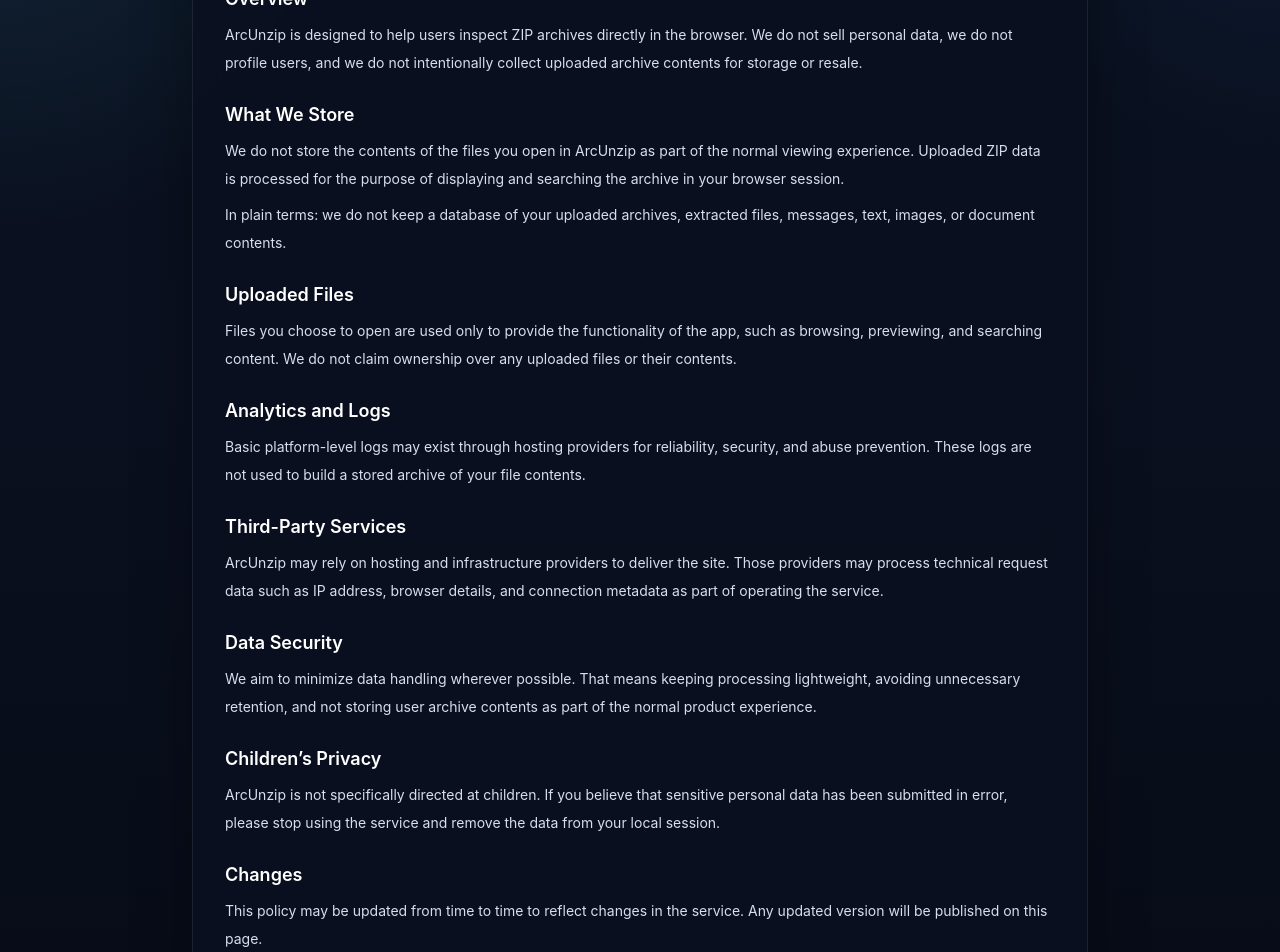
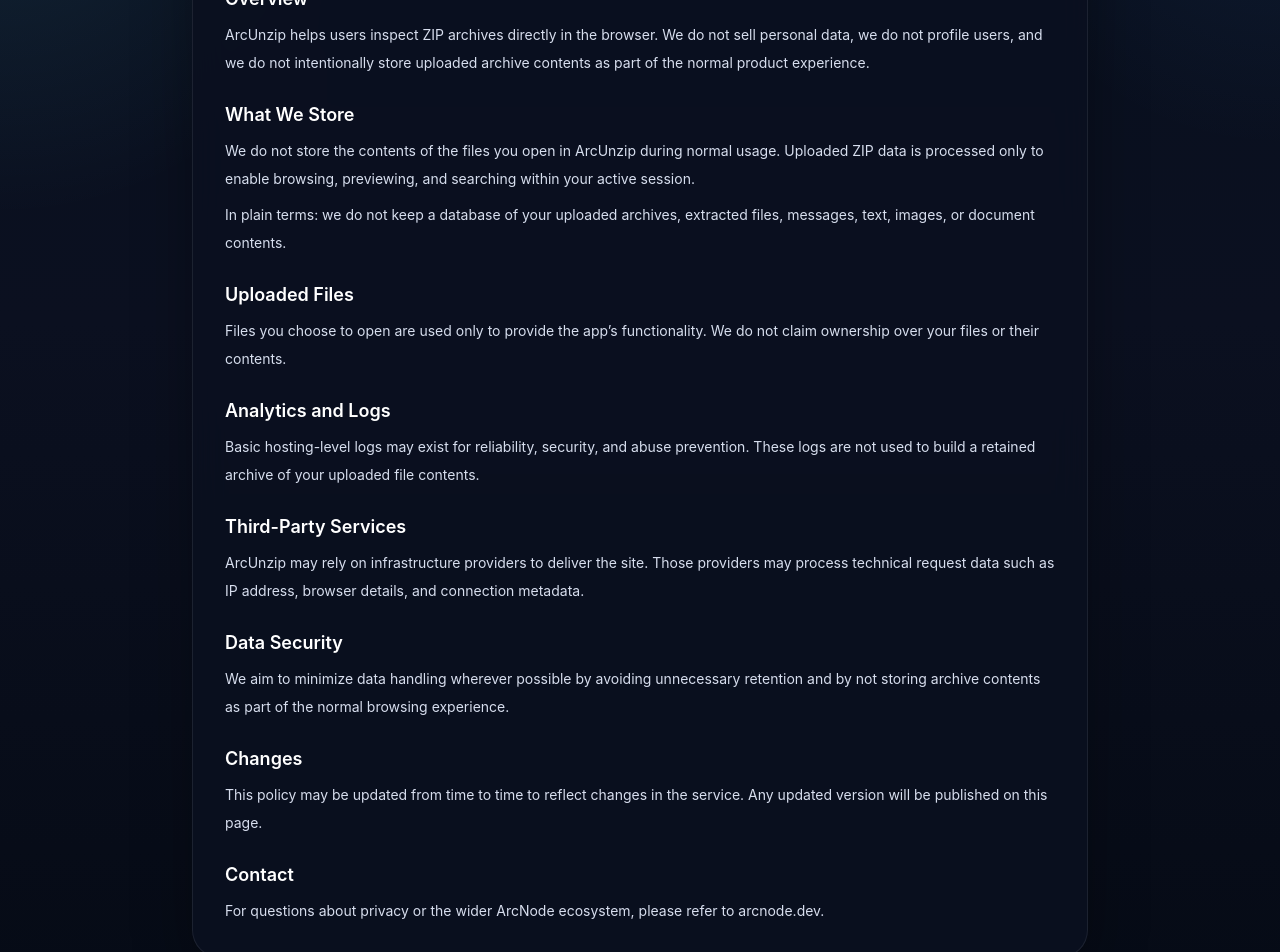
Before and after one commit to stinoooo/ArcUnzip, a Next.js app: page /privacy in a window 1280 px wide. Shown: the part 160-1112 px from the top of the page. Built offline with nearby package versions, Linux system fonts and the light colour scheme.

Commit message:
Revise privacy policy text for clarity
Updated privacy policy language for clarity and conciseness.

```diff
--- a/src/app/privacy/page.tsx
+++ b/src/app/privacy/page.tsx
@@ -16,85 +16,68 @@ export default function PrivacyPage() {
             <section>
               <h2 className="text-lg font-semibold text-white">Overview</h2>
               <p className="mt-2">
-                ArcUnzip is designed to help users inspect ZIP archives directly in
-                the browser. We do not sell personal data, we do not profile users,
-                and we do not intentionally collect uploaded archive contents for
-                storage or resale.
+                ArcUnzip helps users inspect ZIP archives directly in the browser.
+                We do not sell personal data, we do not profile users, and we do not
+                intentionally store uploaded archive contents as part of the normal product experience.
               </p>
             </section>
 
             <section>
               <h2 className="text-lg font-semibold text-white">What We Store</h2>
               <p className="mt-2">
-                We do not store the contents of the files you open in ArcUnzip as part
-                of the normal viewing experience. Uploaded ZIP data is processed for
-                the purpose of displaying and searching the archive in your browser session.
+                We do not store the contents of the files you open in ArcUnzip during normal usage.
+                Uploaded ZIP data is processed only to enable browsing, previewing, and searching within your active session.
               </p>
               <p className="mt-2">
-                In plain terms: we do not keep a database of your uploaded archives,
-                extracted files, messages, text, images, or document contents.
+                In plain terms: we do not keep a database of your uploaded archives, extracted files,
+                messages, text, images, or document contents.
               </p>
             </section>
 
             <section>
               <h2 className="text-lg font-semibold text-white">Uploaded Files</h2>
               <p className="mt-2">
-                Files you choose to open are used only to provide the functionality of
-                the app, such as browsing, previewing, and searching content. We do not
-                claim ownership over any uploaded files or their contents.
+                Files you choose to open are used only to provide the app’s functionality.
+                We do not claim ownership over your files or their contents.
               </p>
             </section>
 
             <section>
               <h2 className="text-lg font-semibold text-white">Analytics and Logs</h2>
               <p className="mt-2">
-                Basic platform-level logs may exist through hosting providers for
-                reliability, security, and abuse prevention. These logs are not used to
-                build a stored archive of your file contents.
+                Basic hosting-level logs may exist for reliability, security, and abuse prevention.
+                These logs are not used to build a retained archive of your uploaded file contents.
               </p>
             </section>
 
             <section>
               <h2 className="text-lg font-semibold text-white">Third-Party Services</h2>
               <p className="mt-2">
-                ArcUnzip may rely on hosting and infrastructure providers to deliver the
-                site. Those providers may process technical request data such as IP
-                address, browser details, and connection metadata as part of operating
-                the service.
+                ArcUnzip may rely on infrastructure providers to deliver the site. Those providers may process
+                technical request data such as IP address, browser details, and connection metadata.
               </p>
             </section>
 
             <section>
               <h2 className="text-lg font-semibold text-white">Data Security</h2>
               <p className="mt-2">
-                We aim to minimize data handling wherever possible. That means keeping
-                processing lightweight, avoiding unnecessary retention, and not storing
-                user archive contents as part of the normal product experience.
-              </p>
-            </section>
-
-            <section>
-              <h2 className="text-lg font-semibold text-white">Children’s Privacy</h2>
-              <p className="mt-2">
-                ArcUnzip is not specifically directed at children. If you believe that
-                sensitive personal data has been submitted in error, please stop using the
-                service and remove the data from your local session.
+                We aim to minimize data handling wherever possible by avoiding unnecessary retention and by not
+                storing archive contents as part of the normal browsing experience.
               </p>
             </section>
 
             <section>
               <h2 className="text-lg font-semibold text-white">Changes</h2>
               <p className="mt-2">
-                This policy may be updated from time to time to reflect changes in the
-                service. Any updated version will be published on this page.
+                This policy may be updated from time to time to reflect changes in the service.
+                Any updated version will be published on this page.
               </p>
             </section>
 
             <section>
               <h2 className="text-lg font-semibold text-white">Contact</h2>
               <p className="mt-2">
-                For questions about privacy or the ArcNode ecosystem, please refer to
-                the arcnode.dev network.
+                For questions about privacy or the wider ArcNode ecosystem, please refer to arcnode.dev.
               </p>
             </section>
           </div>
```
